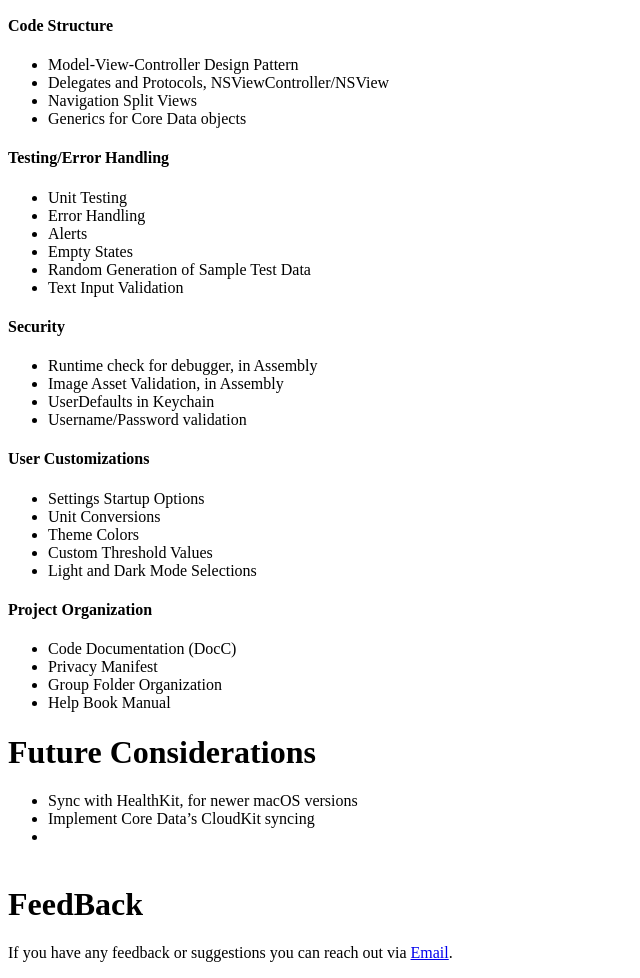
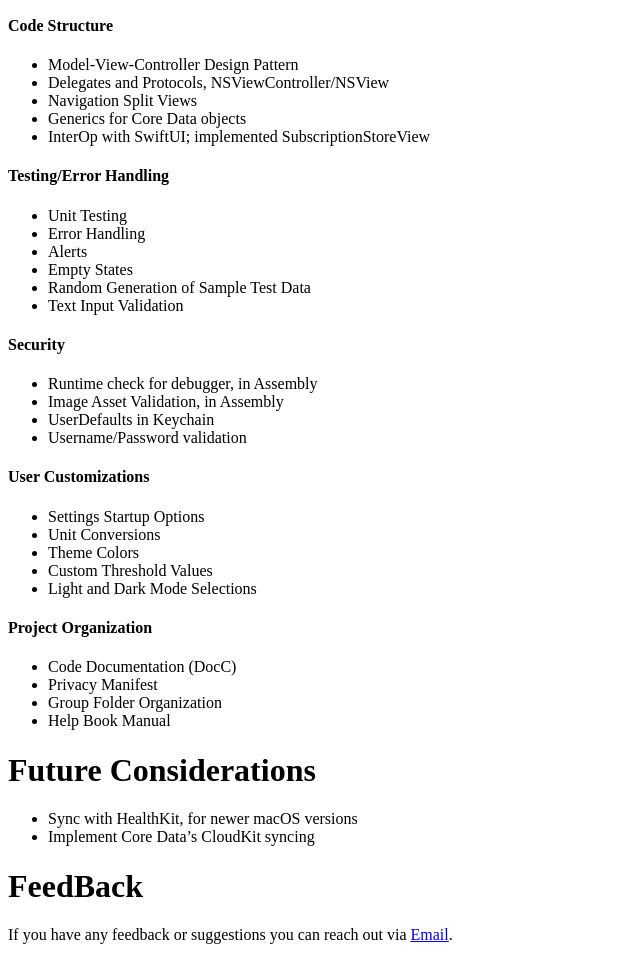
Before and after one commit to FrankBot1000/iFoodTrack, a plain HTML site: page index.html in a window 1280 px wide. Shown: the part 6140-7118 px from the top of the page, without its empty margins (0-640 px from the left). Drawn offline with Linux system fonts and the light colour scheme.

Commit message:
Updated images and text to include references to "Meal" and the SwiftUI SubscriptionStoreView.

```diff
--- a/index.html
+++ b/index.html
@@ -295,6 +295,7 @@ extension FBMainSplitVC: FBNavigationDelegate {
 <li>Delegates and Protocols, NSViewController/NSView</li>
 <li>Navigation Split Views</li>
 <li>Generics for Core Data objects</li>
+<li>InterOp with SwiftUI; implemented SubscriptionStoreView</li>
 </ul>
 <h4>Testing/Error Handling</h4>
 <ul>
@@ -331,7 +332,6 @@ extension FBMainSplitVC: FBNavigationDelegate {
 <ul>
 <li>Sync with HealthKit, for newer macOS versions</li>
 <li>Implement Core Data’s CloudKit syncing</li>
-<li><br></br></li>
 </ul>
 <h1>FeedBack</h1>
 <p class="contact-message">If you have any feedback or suggestions you can reach out via <a class="btn" href="mailto:fbotlogic@fbotlogicsolutions.com?subject=Blue Marble Weather Support">Email</a>.</p>
```
Also changed, not shown: 1 other file.
